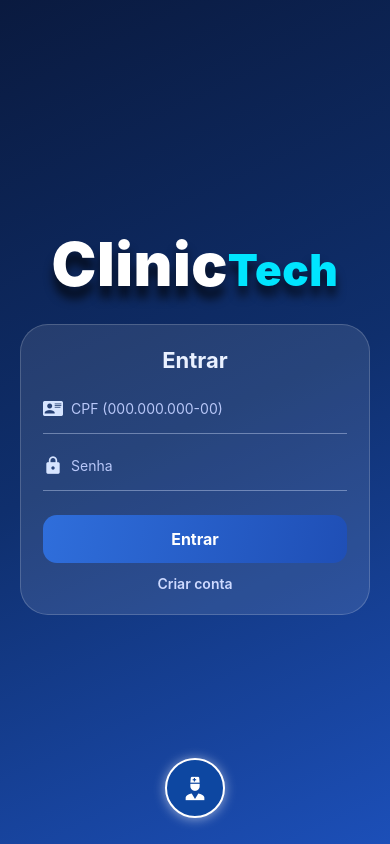
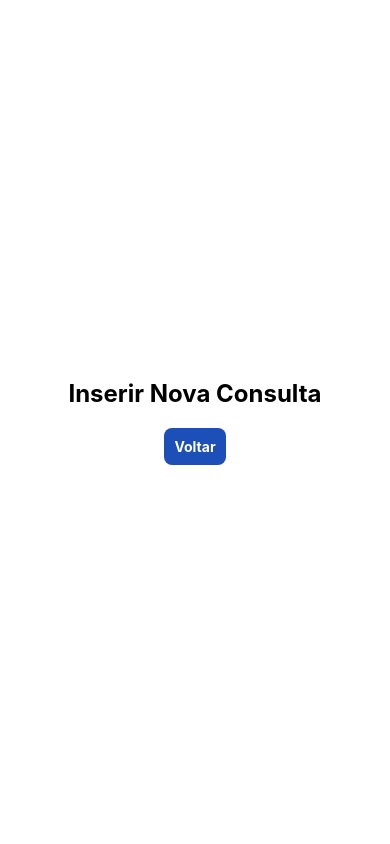
Before and after one commit to Livi4-GIT/Clinitech---Engenharia-de-Software, a React Native app in the folder apps/mobile/: screen /InserirConsulta in a window 390 px wide. Built offline with nearby package versions, Linux system fonts and the light colour scheme.

Commit message:
Adicionei uma nova tela para agendamentos de consulta (sem lógica) e alterei alguns componentes para Navegação

```diff
--- a/apps/mobile/App.js
+++ b/apps/mobile/App.js
@@ -1,6 +1,8 @@
 import React, { useState } from "react";
 import { StatusBar } from "expo-status-bar";
 import { StyleSheet, View, Text, Pressable, Alert } from "react-native";
+import { NavigationContainer } from '@react-navigation/native';
+import { createNativeStackNavigator } from '@react-navigation/native-stack';
 
 import LoginUsuario from "./components/LoginUsuario";
 import CadastroUsuario from "./components/CadastroUsuario";
@@ -12,120 +14,126 @@ import HomeUsuario from "./components/HomeUsuario";
 import HomeDoutor from "./components/HomeDoutor";
 import BuscarExamesCPF from "./components/BuscarExamesCPF";
 import SolicitarExame from "./components/SolicitarExame";
+import InserirConsulta from './components/InserirConsulta';
 
+const Stack = createNativeStackNavigator();
 export default function App() {
-  const [screen, setScreen] = useState("login");
   const [user, setUser] = useState(null);
   const [medico, setMedico] = useState(null);
-
-
   const [examCpf, setExamCpf] = useState(null);
   const [examPaciente, setExamPaciente] = useState(null);
 
   const handleLoginSuccessUsuario = (u) => {
     setUser(u);
     setMedico(null);
-    setScreen("homeUsuario");
-    console.log("LOGIN OK. Usuário:", u);
     Alert.alert("Bem-vindo!", `Login realizado, ${u?.nome || "usuário"}.`);
   };
 
+  const handleLoginSuccessMedico = (m) => {
+    setMedico(m);
+    setUser(null);
+    Alert.alert("Bem-vindo!", "Login médico realizado.");
+  };
+
   return (
-    <View style={styles.container}>
-      {screen === "login" && (
+    <NavigationContainer>
+      <Stack.Navigator screenOptions={{ headerShown: false }}>
+        {/* Login e Cadastro */}
+        {!user && !medico && (
+          <>
+            <Stack.Screen name="LoginUsuario">
+              {(props) => (
                 <LoginUsuario
-          onGoCadastro={() => setScreen("cadastro")}
-          onGoLoginMedico={() => setScreen("loginMedico")}
+                  {...props}
+                  onGoCadastro={() => props.navigation.navigate("CadastroUsuario")}
+                  onGoLoginMedico={() => props.navigation.navigate("LoginMedico")}
                   onLoginSuccess={handleLoginSuccessUsuario}
                 />
               )}
+            </Stack.Screen>
 
-      {screen === "cadastro" && (
-        <>
-          <CadastroUsuario onAfterSave={() => setScreen("login")} />
-          <View style={styles.overlayTop}>
-            <Pressable style={styles.backBtn} onPress={() => setScreen("login")}>
-              <Text style={styles.backTxt}>Já tenho conta</Text>
-            </Pressable>
-          </View>
+            <Stack.Screen name="CadastroUsuario" component={CadastroUsuario} />
+            <Stack.Screen name="LoginMedico">
+              {(props) => (
+                <LoginMedico
+                  {...props}
+                  onGoLoginUsuario={() => props.navigation.navigate("LoginUsuario")}
+                  onGoCadastroMedico={() =>
+                    props.navigation.navigate("ConfirmacaoCadastroMedico")
+                  }
+                  onLoginSuccess={handleLoginSuccessMedico}
+                />
+              )}
+            </Stack.Screen>
+
+            <Stack.Screen
+              name="ConfirmacaoCadastroMedico"
+              component={ConfirmacaoCadastroMedico}
+            />
+            <Stack.Screen name="CadastroMedico" component={CadastroMedico} />
           </>
         )}
 
-      {screen === "loginMedico" && (
-        <LoginMedico
-          onGoLoginUsuario={() => setScreen("login")}
-          onGoCadastroMedico={() => setScreen("confirmacaoCadastroMedico")}
-          onLoginSuccess={(med) => {
-            setMedico(med);
-            setUser(null);
-            setScreen("homeDoutor");
-            console.log("Login médico OK", med);
-            Alert.alert("Bem-vindo!", "Login médico realizado.");
+        {/* Home */}
+        {user && (
+          <Stack.Screen name="HomeUsuario">
+            {(props) => (
+              <HomeUsuario
+                {...props}
+                user={user}
+                onLogout={() => setUser(null)}
+                onGoBuscarExames={() => props.navigation.navigate("BuscarExames")}
+              />
+            )}
+          </Stack.Screen>
+        )}
+
+        {medico && (
+          <Stack.Screen name="HomeDoutor">
+            {(props) => (
+              <HomeDoutor
+                {...props}
+                medico={medico}
+                onLogout={() => setMedico(null)}
+                onGoBuscarExames={() => props.navigation.navigate("BuscarExames")}
+              />
+            )}
+          </Stack.Screen>
+        )}
+
+        {/* Funcionalidades */}
+        <Stack.Screen name="BuscarExames">
+          {(props) => (
+            <BuscarExamesCPF
+              {...props}
+              onVoltar={() =>
+                props.navigation.navigate(user ? "HomeUsuario" : "HomeDoutor")
+              }
+              onSolicitarExame={({ cpf, paciente }) => {
+                setExamCpf(cpf);
+                setExamPaciente(paciente);
+                props.navigation.navigate("SolicitarExame");
               }}
             />
           )}
+        </Stack.Screen>
 
-      {screen === "confirmacaoCadastroMedico" && (
-        <ConfirmacaoCadastroMedico
-          onVoltar={() => setScreen("loginMedico")}
-          onConfirmado={() => setScreen("cadastroMedico")}
+        <Stack.Screen name="SolicitarExame">
+          {(props) => (
+            <SolicitarExame
+              {...props}
+              initialCpf={examCpf}
+              paciente={examPaciente}
+              onVoltar={() => props.navigation.navigate("BuscarExames")}
+              onSaved={() => props.navigation.navigate("BuscarExames")}
             />
           )}
+        </Stack.Screen>
 
-      {screen === "cadastroMedico" && (
-        <CadastroMedico
-          onAfterSave={() => setScreen("loginMedico")}
-          onCancelar={() => setScreen("loginMedico")}
-        />
-      )}
-
-      {screen === "homeUsuario" && (
-        <HomeUsuario
-          user={user}
-          onLogout={() => {
-            setUser(null);
-            setScreen("login");
-          }}
-          onGoBuscarExames={() => setScreen("buscarExames")}
-        />
-      )}
-
-      {screen === "homeDoutor" && (
-        <HomeDoutor
-          medico={medico}
-          onLogout={() => {
-            setMedico(null);
-            setScreen("loginMedico");
-          }}
-          onGoBuscarExames={() => setScreen("buscarExames")}
-        />
-      )}
-
-      {screen === "buscarExames" && (
-        <BuscarExamesCPF
-          onVoltar={() => setScreen(user ? "homeUsuario" : medico ? "homeDoutor" : "login")}
-          onSolicitarExame={({ cpf, paciente }) => {
-            setExamCpf(cpf);
-            setExamPaciente(paciente);
-            setScreen("solicitarExame");
-          }}
-        />
-      )}
-
-      {screen === "solicitarExame" && (
-        <SolicitarExame
-          initialCpf={examCpf}
-          paciente={examPaciente}
-          onVoltar={() => setScreen("buscarExames")}
-          onSaved={() => {
-
-            setScreen("buscarExames");
-          }}
-        />
-      )}
-
-      <StatusBar style="light" />
-    </View>
+        {/* Nova tela */}
+        <Stack.Screen name="InserirConsulta" component={InserirConsulta} />
+      </Stack.Navigator>
+    </NavigationContainer>
   );
 }
 
--- a/apps/mobile/components/HomeUsuario.js
+++ b/apps/mobile/components/HomeUsuario.js
@@ -5,7 +5,7 @@ import {
 import { LinearGradient } from 'expo-linear-gradient';
 import { Ionicons, MaterialCommunityIcons } from '@expo/vector-icons';
 
-export default function HomeScreen({ user, onLogout }) {
+export default function HomeScreen({ user, onLogout, navigation }) {
   const nome = user?.nome || 'Fulano';
 
   return (
@@ -27,7 +27,9 @@ export default function HomeScreen({ user, onLogout }) {
 
         <View style={styles.grid}>
           <View style={styles.row}>
-            <TouchableOpacity style={styles.iconBox}>
+            <TouchableOpacity style={styles.iconBox}
+            onPress={() => navigation.navigate('InserirConsulta')}
+            >
               <Ionicons name="calendar-outline" size={42} color="#eaf1ff" />
               <Text style={styles.label}>Agendamentos</Text>
             </TouchableOpacity>
--- /dev/null
+++ b/apps/mobile/components/InserirConsulta.js
@@ -0,0 +1,27 @@
+// Inserir_Consulta.js
+import React from 'react';
+import { View, Text, StyleSheet, TouchableOpacity } from 'react-native';
+
+export default function InserirConsulta({ navigation }) {
+  return (
+    <View style={styles.container}>
+      <Text style={styles.title}>Inserir Nova Consulta</Text>
+
+      {/* Aqui você vai depois colocar os campos de formulário */}
+
+      {/* Botão para voltar (opcional) */}
+      <TouchableOpacity onPress={() => navigation.goBack()} style={styles.button}>
+        <Text style={styles.buttonText}>Voltar</Text>
+      </TouchableOpacity>
+    </View>
+  );
+}
+
+const styles = StyleSheet.create({
+  container: {
+    flex: 1, justifyContent: 'center', alignItems: 'center', backgroundColor: '#fff'
+  },
+  title: { fontSize: 24, fontWeight: 'bold', marginBottom: 20 },
+  button: { backgroundColor: '#1c4fb8', padding: 10, borderRadius: 8 },
+  buttonText: { color: '#fff', fontWeight: 'bold' }
+});
```
Also changed, not shown: apps/mobile/package.json (+7 -1 lines), 1 other file (tests, documents, lock files or other folders). Lines whose indentation alone changed are shown as unchanged.
